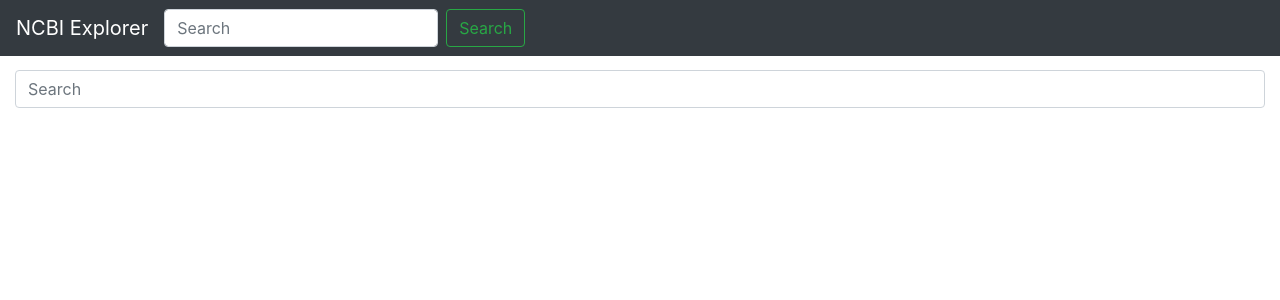
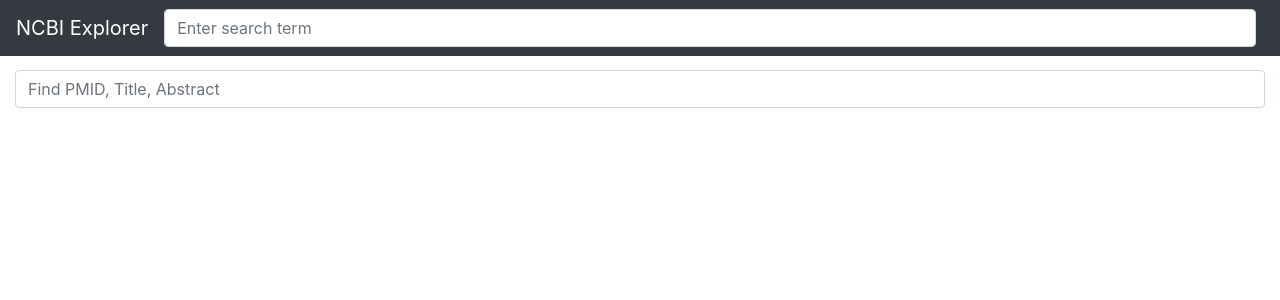
Before and after one commit to iamsushantk/ncbi-explorer, a Vue app: page / in a window 1280 px wide. Shown: the top 300 px of the page. Built offline with nearby package versions, Linux system fonts and the light colour scheme.

Commit message:
Removed search button

```diff
--- a/src/App.vue
+++ b/src/App.vue
@@ -11,21 +11,24 @@
         <span class="navbar-toggler-icon"></span>
       </button>
       <div class="collapse navbar-collapse" id="navbarCollapse">
-        <div class="form-inline mt-2 mt-md-0">
-          <input class="form-control mr-sm-2" type="text" placeholder="Search" v-model="searchTerm" />
-          <input
-            type="button"
-            value="Search"
-            class="btn btn-outline-success my-2 my-sm-0"
-            @click="search(true)"
-          />
-        </div>
+        <input
+          class="form-control mr-sm-2 w-100"
+          type="text"
+          placeholder="Enter search term"
+          v-model="searchTerm"
+          @keyup.enter="search(true)"
+        />
       </div>
     </nav>
     <div class="container-fluid">
       <div class="row">
         <div class="col">
-          <input type="text" placeholder="Search" class="form-control" v-model="filterTerm" />
+          <input
+            type="text"
+            placeholder="Find PMID, Title, Abstract"
+            class="form-control"
+            v-model="filterTerm"
+          />
         </div>
       </div>
       <div class="row m-1">
@@ -64,8 +67,8 @@ export default {
   computed: {
     documents() {
       if (this.filterTerm !== "") {
-        return this.$store.getters.documents.filter(
-          d => d.id.includes(this.filterTerm)
+        return this.$store.getters.documents.filter(d =>
+          d.id.includes(this.filterTerm)
         );
       } else {
         return this.$store.getters.documents;
--- a/vue.config.js
+++ b/vue.config.js
@@ -1,6 +1,5 @@
 module.exports = {
   publicPath: '',
-  outputDir: './src-cordova/www',
   pluginOptions: {
     cordovaPath: 'src-cordova'
   }
```
